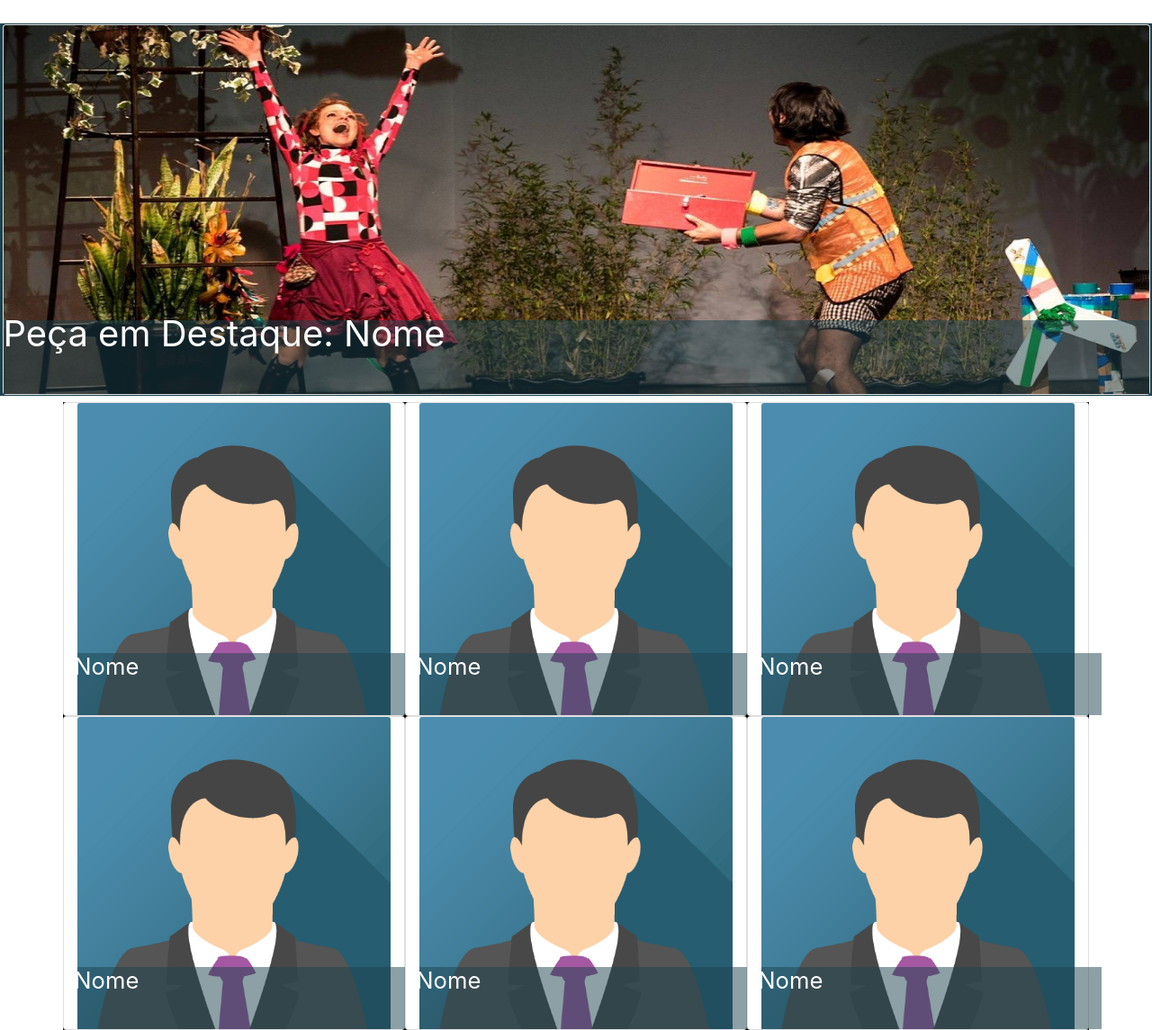
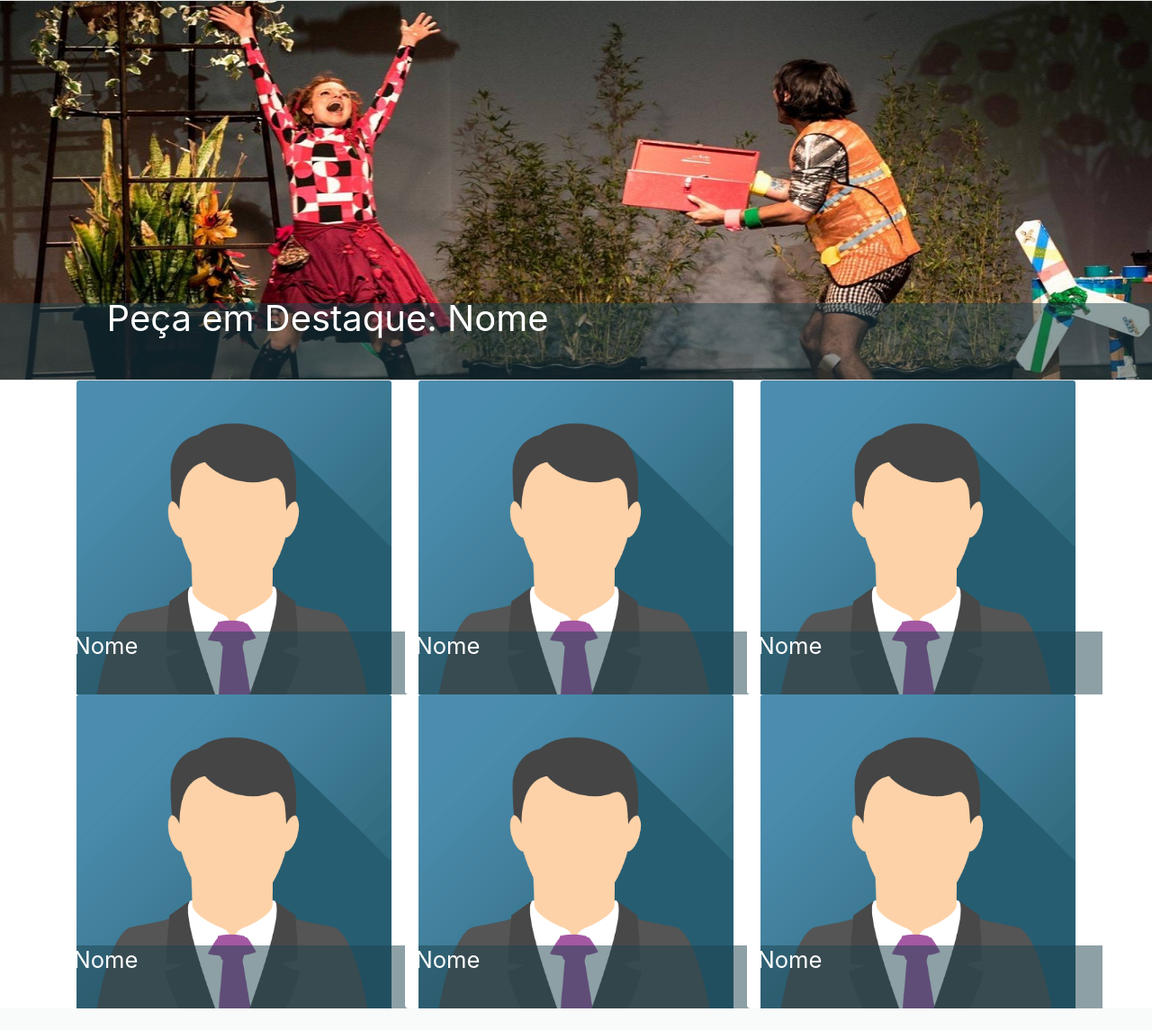
Before and after one commit to dennerEfisio/Equipe-4-Trainee-2019.2, a PHP site: page /Portifolio.html in a window 1280 px wide. Shown: the whole page at 90% size. After the commit the page ends 1121 px from the top, so only its background shows below. Run offline with PHP 8.4, Linux system fonts and the light colour scheme; some libraries are stand-ins or nearby versions.

Commit message:
revisao2

```diff
--- a/Views/portifolio/css/portifolio.css
+++ b/Views/portifolio/css/portifolio.css
@@ -1,11 +1,6 @@
 
 .portcontainerdest{
- background-color:#1d434e ;
- border-top-style: solid;
-  border-bottom-style: solid;
-  border-width: 1px;
-  border-color: #1d434e;
-  margin:2% 0 0.5% 0;
+padding: 0px !important;
 }
 
 .portdest{
@@ -32,6 +27,7 @@
   animation: portiniciotexto;
   animation-duration: 2s;
   opacity: 1;
+  padding-left: 10%;
 }
 
 .portnomepeca{
@@ -64,28 +60,10 @@
   opacity: 0;
 }
 
-.portcontainer{
-  background-color:black;
-}
 
 .port{
-  border:none;
+  border:none !important;
 }
-
-/*
-
-
-
-
-
-
-
-
-.card-body{
-  padding-top: -10px;
-  }
-
-
 
 .port:hover .portinfo {
   animation:portdestaqueinfo;
@@ -106,7 +84,8 @@
   animation-duration: 2s;
   bottom: 15%;
 }
-*/
+
+
 @keyframes portinicio {
     0% {
         opacity: 0; height:0%;
```
